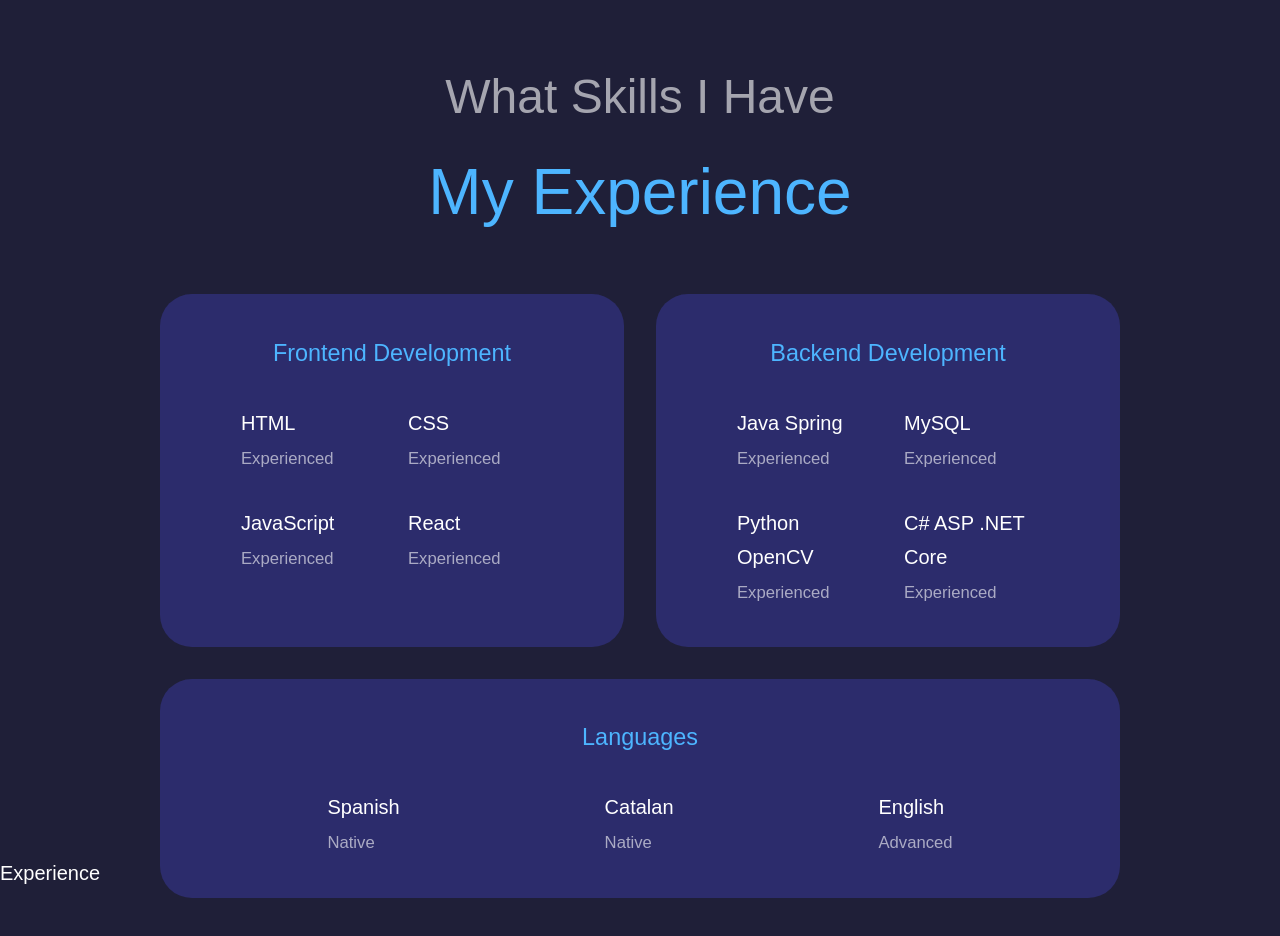
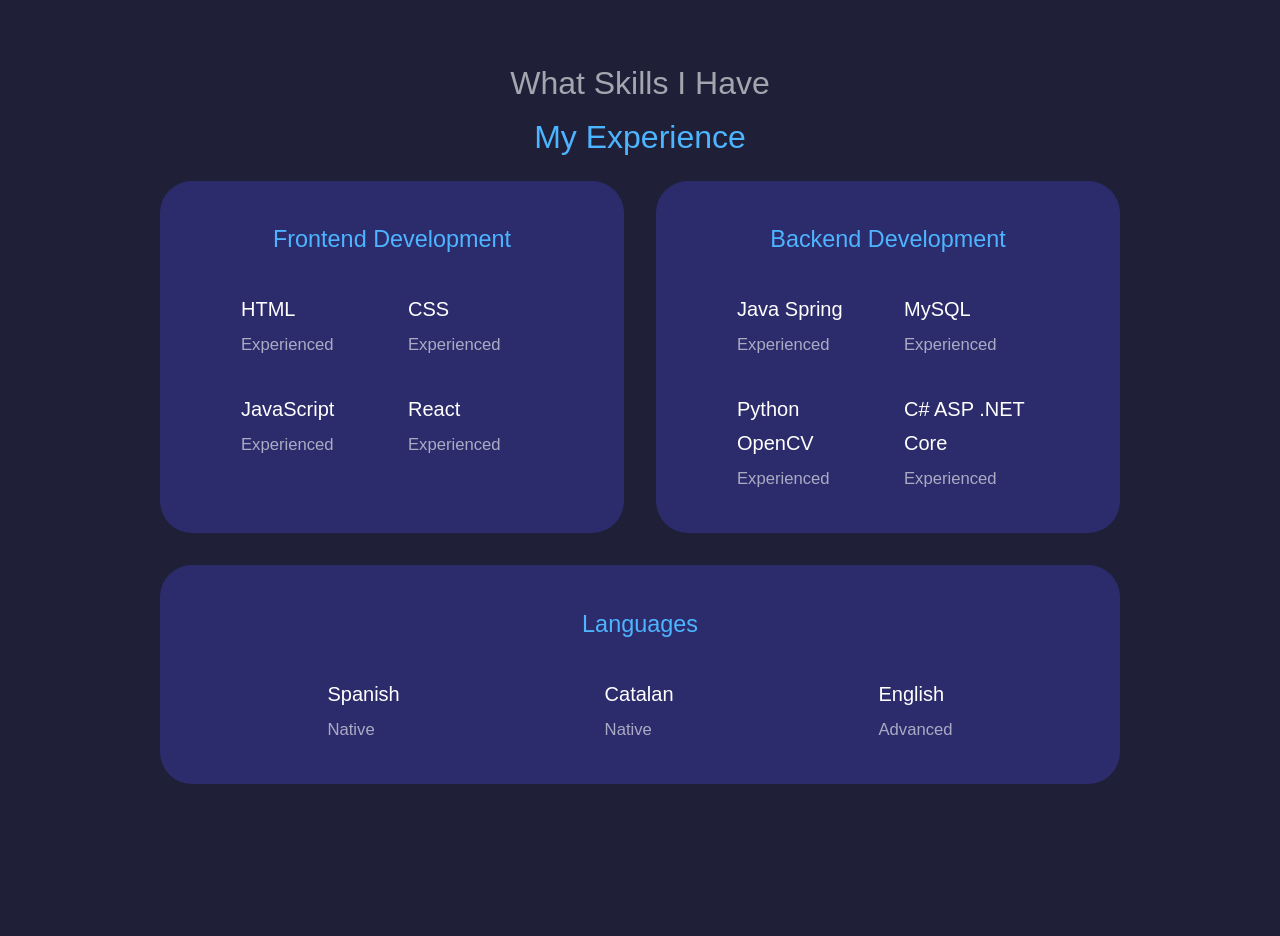
Before and after one commit to getaudio2/Welcome-Portfolio-React, a React (Create React App) app: page / in a window 1280 px wide. Shown: the part 1800-2736 px from the top of the page. Built offline with nearby package versions, Linux system fonts and the light colour scheme; a web font is replaced by a local one.

Commit message:
Started adding portfolio jsx elements

```diff
--- a/src/App.jsx
+++ b/src/App.jsx
@@ -15,7 +15,6 @@
       <Home />
       <Profile />
       <Skills />
-      <Experience />
       <Projects />
       <Contact />
       <Footer />
--- a/src/components/Home.css
+++ b/src/components/Home.css
@@ -1,6 +1,6 @@
 header {
     height: 100vh;
-    padding-top: 7rem;
+    padding-top: 10.5rem;
     overflow: hidden;
 }
 
--- a/src/components/Projects.js
+++ b/src/components/Projects.js
@@ -1,9 +1,24 @@
 import React from 'react'
 import './Projects.css'
+import IMG1 from '../assets/portfolio1.jpg'
 
 const Projects = () => {
   return (
-    <section id='projects'>Projects</section>
+    <section id='projects'>
+      <h5>My Projects</h5>
+      <h2>Portfolio</h2>
+
+      <div className='container portfolio__container'>
+        <article className='portfolio__item'>
+          <div className='portfolio__item-image'>
+            <img src={IMG1} alt=""></img>
+          </div>
+          <h3>Portfolio item title</h3>
+          <a href="https://github.com" className='btn' target='_blank'>Github</a>
+          <a href="https://github.com" className='btn btn-primary' target='_blank'>Live Demo</a>
+        </article>
+      </div>
+    </section>
   )
 }
 
--- a/src/index.css
+++ b/src/index.css
@@ -54,11 +54,11 @@
 }
 
 h2 {
-    font-size: 4rem;
+    font-size: 2rem;
 }
 
 h5 {
-    font-size: 3rem;
+    font-size: 2rem;
 }
 
 p {
@@ -77,7 +77,7 @@
 
 section > h2 {
     color: var(--color-primary);
-    margin-bottom: 3rem;
+    margin-bottom: 1rem;
 }
 
 .text-light {
```
Also changed, not shown: src/assets/portfolio1.jpg (added).
